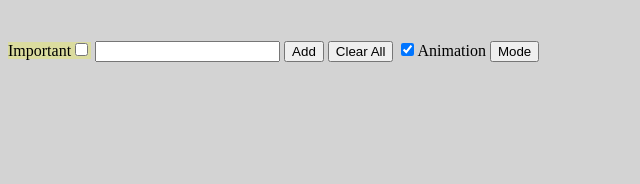
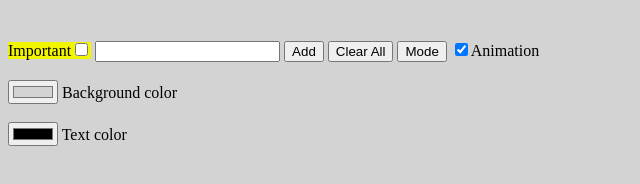
Before and after one commit to TheodorBjorkman/WEUTodo, a plain HTML site: page index.html in a window 1280 px wide. Shown: the whole page, without its empty margins (0-640 px from the left). Drawn offline with Linux system fonts and the light colour scheme.

Commit message:
Color pickers
Added color pickers for back- and foreground

```diff
--- a/CSS/style.css
+++ b/CSS/style.css
@@ -1,5 +1,6 @@
 body {
-    background-color: lightgray;
+    background-color: #d3d3d3;
+    color: #000000;
 }
 
 .mainList {
@@ -10,7 +11,7 @@ body {
 }
 
 .itemRed {
-    background-color: rgba(241, 245, 0, 0.247);
+    background-color: #f1f500;
 }
 
 li:hover {
@@ -26,6 +27,10 @@ li:hover {
     grid-row-gap: 0px;
 }
 
+.colorpicker {
+    height: 24px;
+}
+
 .smol {
     height: 5px;
 }
--- a/JS/script.js
+++ b/JS/script.js
@@ -112,3 +112,11 @@ function mode() {
     console.log(e);
     document.getElementById("parent").innerHTML = e;
 }
+
+function changeBackgroundColor() {
+    document.body.style.backgroundColor = document.getElementById('back').value;
+}
+
+function changeForegroundColor() {
+    document.body.style.color = document.getElementById('fore').value;
+}
--- a/index.html
+++ b/index.html
@@ -26,8 +26,14 @@
             <input type="text" id="input">
             <input type="button" name="inputButton" id="inputButton" value="Add" onclick="addToList()">
             <input type="button" value="Clear All" onclick="clearAll()">
+            <input type="button" value="Mode" onclick="mode()">
             <label><input type="checkbox" id="animation" checked>Animation</label>
-            <input type="button" value="Mode" onclick="mode()">
+            <br>
+            <br>
+            <label><input type="color" class="colorpicker" id="back" onchange="changeBackgroundColor()" value="#d3d3d3"> Background color</label>
+            <br>
+            <br>
+            <label><input type="color" class="colorpicker" id="fore" onchange="changeForegroundColor()" value="#000000"> Text color</label>
         </form>
     </main>
     <footer>
```
